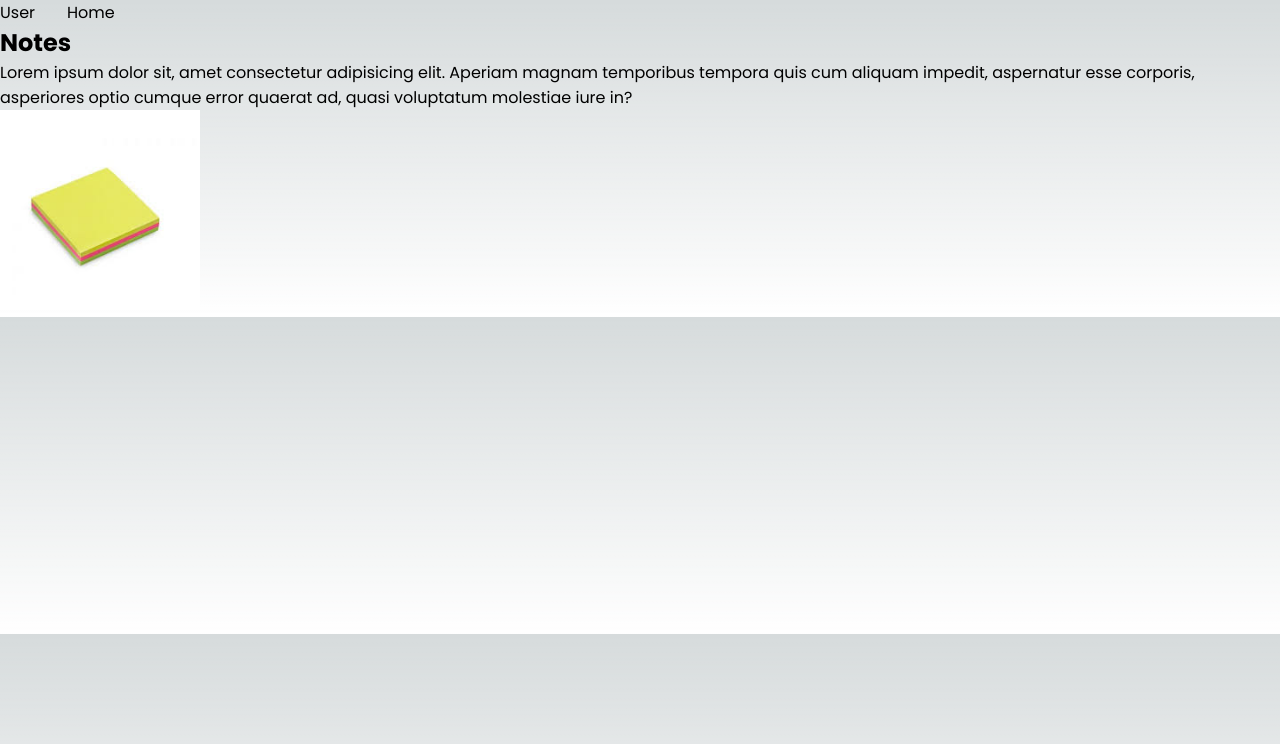
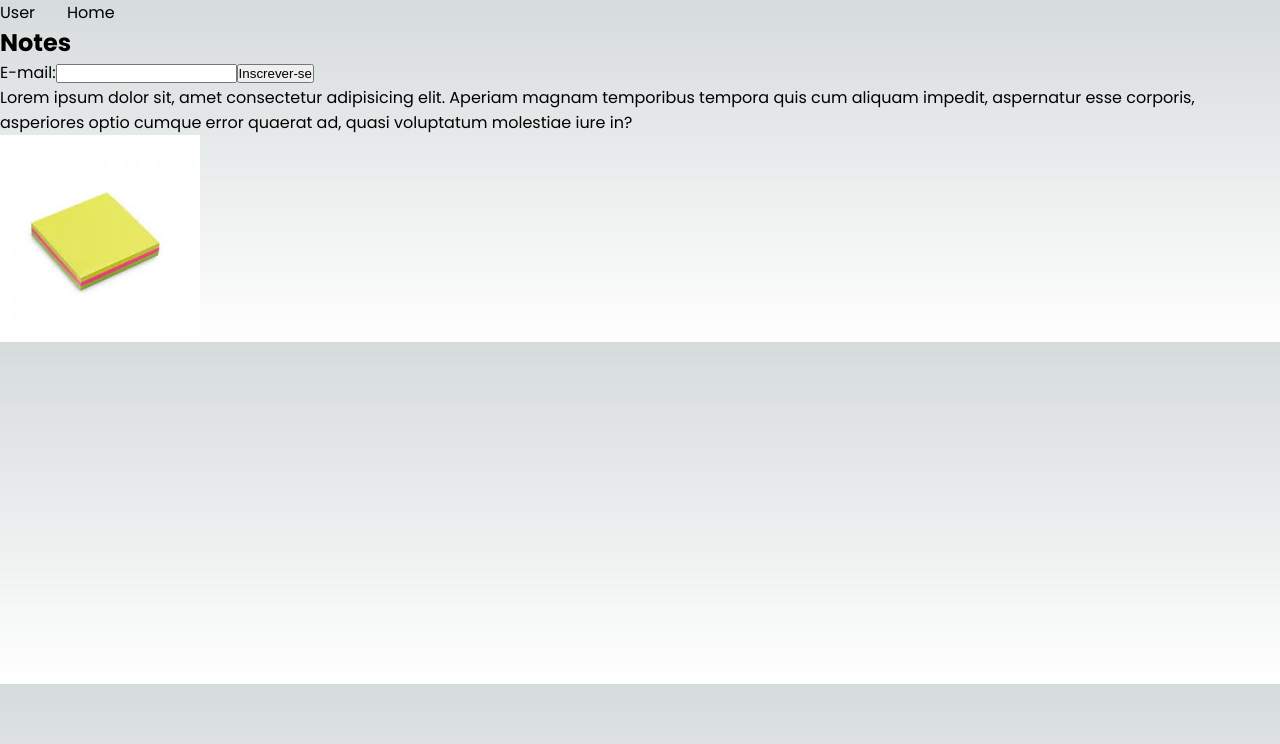
Before and after one commit to GustavoRMendes/next-js-14, a Next.js app: page /notes in a window 1280 px wide. Shown: the top 744 px of the page. Built offline with nearby package versions, Linux system fonts and the light colour scheme.

Commit message:
add Image tag

```diff
--- a/src/app/notes/page.tsx
+++ b/src/app/notes/page.tsx
@@ -1,6 +1,7 @@
 import React from 'react'
 import Link from 'next/link'
 import Image from 'next/image'
+import InputForm from '@/components/InputForm';
 export const metadata = {
   title: 'Notes',
 };
@@ -13,6 +14,7 @@ export default function PageNotes () {
         <Link href='/'>Home</Link>
       </nav>
       <h2>Notes</h2>
+      <InputForm />
       <p>
         Lorem ipsum dolor sit, amet consectetur adipisicing elit. Aperiam magnam temporibus tempora quis cum aliquam impedit, aspernatur esse corporis, asperiores optio cumque error quaerat ad, quasi voluptatum molestiae iure in?
       </p>
```
